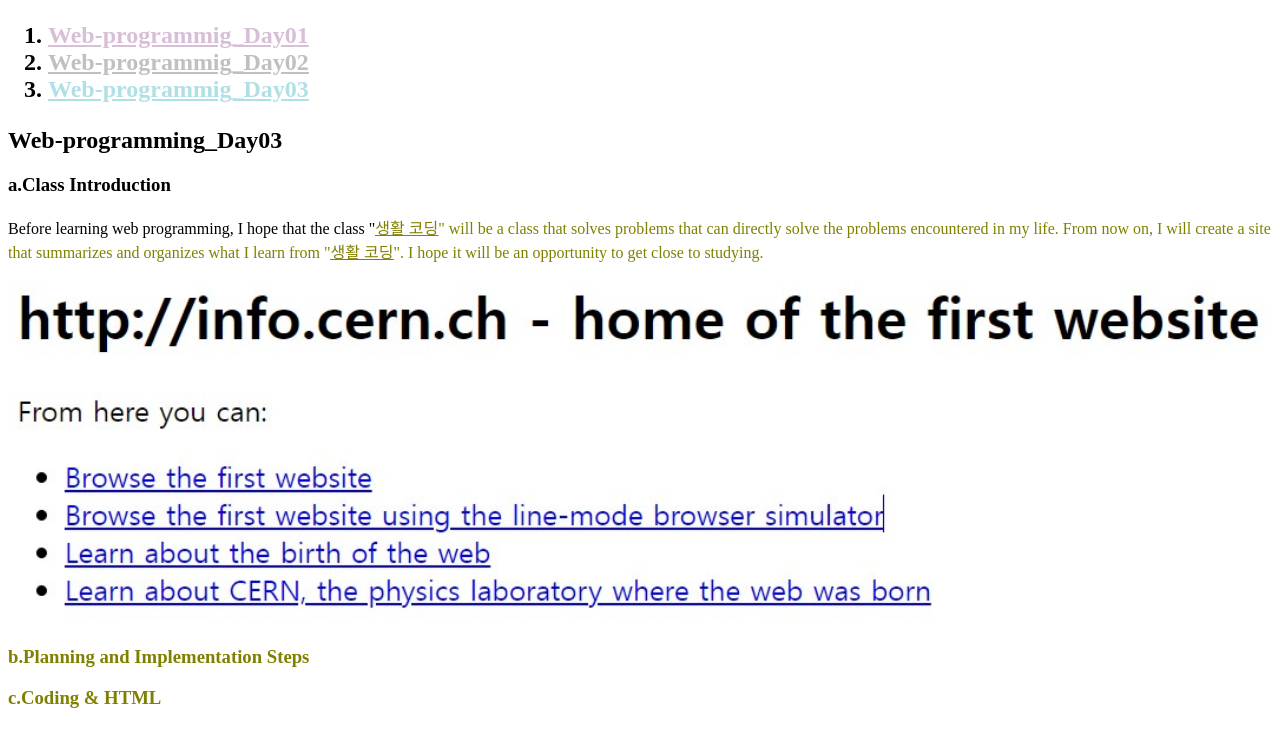
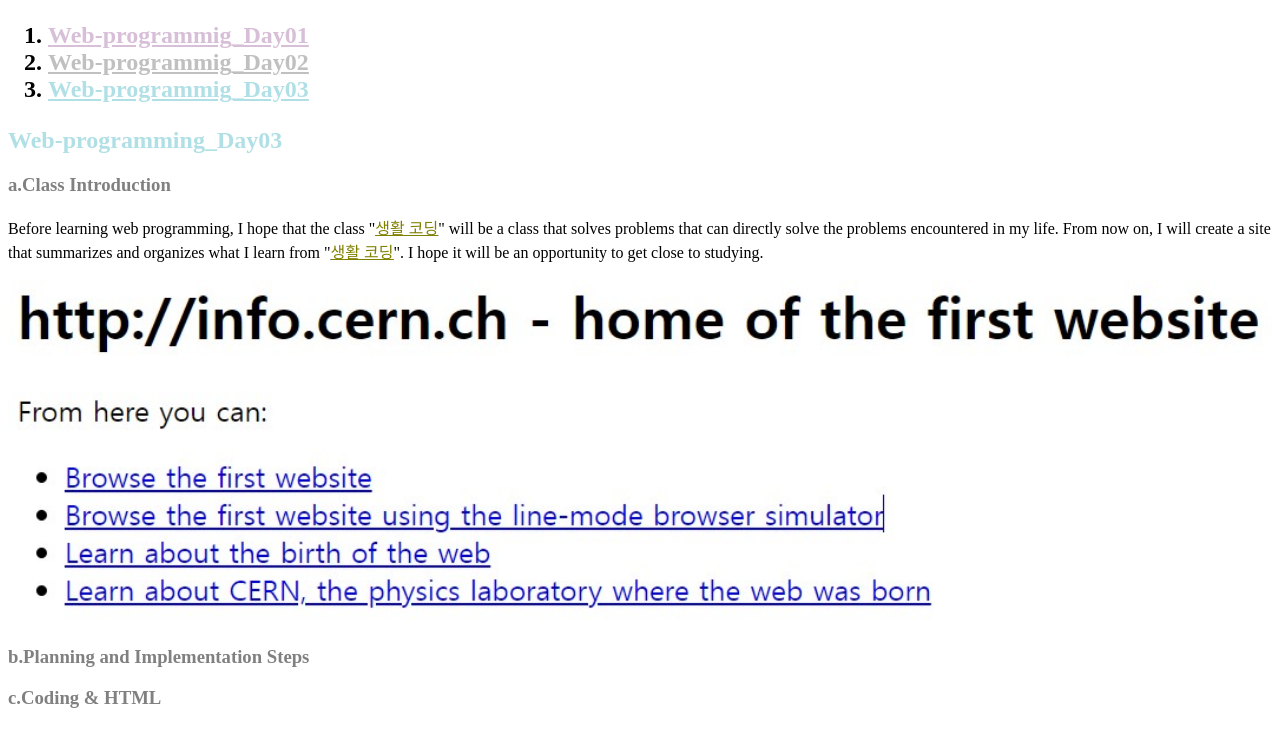
Before and after one commit to Noo9Z/FIRST_WEB, a plain HTML site: page 3.html in a window 1280 px wide. Shown: the part 60-800 px from the top of the page. Drawn offline with Linux system fonts and the light colour scheme.

Commit message:
Change the colors by CSS_<style>, Html_<font>

```diff
--- a/3.html
+++ b/3.html
@@ -3,6 +3,11 @@
 <head>
   <title>Web-Day03</title>
   <meta charset="utf-8">
+  <style>
+  h3{
+    color:gray;
+  }
+  </style>
 </head>
 
 <body>
@@ -14,9 +19,9 @@
     <li><a href="3.html" style ="color:powderblue">Web-programmig_Day03 </a></li>
   </h2></ol>
 
-<h2>Web-programming_Day03</h2>
+<h2><a style ="color:powderblue">Web-programming_Day03</a></h2>
   <h3>a.Class Introduction<br></h3>
-    <p>Before learning web programming, I hope that the class "<a href="https://www.opentutorials.org/course/3084" target=_blank title="open_tutorials"><font color ="olive"><font color ="olive"><u>생활 코딩</u></font></a>" will be a class that solves problems that can directly solve the problems encountered in my life.
+    <p>Before learning web programming, I hope that the class "<a href="https://www.opentutorials.org/course/3084" target=_blank title="open_tutorials"><font color ="olive"><u>생활 코딩</u></font></a>" will be a class that solves problems that can directly solve the problems encountered in my life.
     From now on, I will create a site that summarizes and organizes what I learn from "<a href="https://www.opentutorials.org/course/3084" target=_blank title="open_tutorials"><font color ="olive"><u>생활 코딩</u></font></a>".
     I hope it will be an opportunity to get close to studying.
     </p>
```
Also changed, not shown: 1.html (+1 -1 lines), 2.html (+2 -1 lines).
